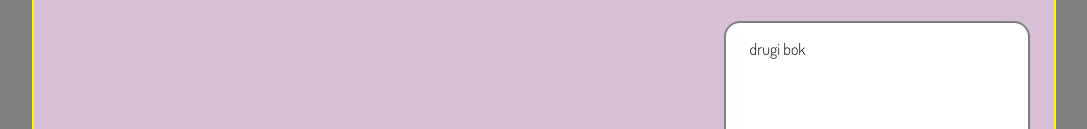
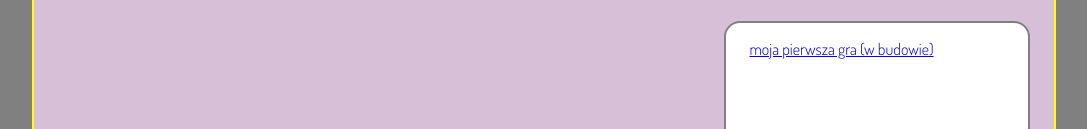
Before and after one commit to info1do8/info1do8.github.io, a plain HTML site: page index.html in a window 1280 px wide. Shown: the part 797-926 px from the top of the page, without its empty margins (96-1183 px from the left). Drawn offline with Linux system fonts and the light colour scheme.

Commit message:
pierwsza gra na stronie głównej (w budowie)

```diff
--- a/index.html
+++ b/index.html
@@ -36,7 +36,7 @@
 <iframe src="https://www.google.com/maps/embed?pb=!1m18!1m12!1m3!1d5016834.366900757!2d15.124177964639905!3d52.12293054978183!2m3!1f0!2f0!3f0!3m2!1i1024!2i768!4f13.1!3m3!1m2!1s0x470fe9c2d4b58abf%3A0xb70956aec205e0f5!2zV3JvY8WCYXc!5e0!3m2!1spl!2spl!4v1643615816618!5m2!1spl!2spl" width="100%" height="100%" style="border:0 ;" allowfullscreen="" loading="lazy"></iframe>
 
 	</section>
-	<section> <p>drugi bok</p>
+	<section> <p><a href = "gra/program.html"> moja pierwsza gra (w budowie)</a></p>
 	</section>
   </aside>
   <footer>
```
